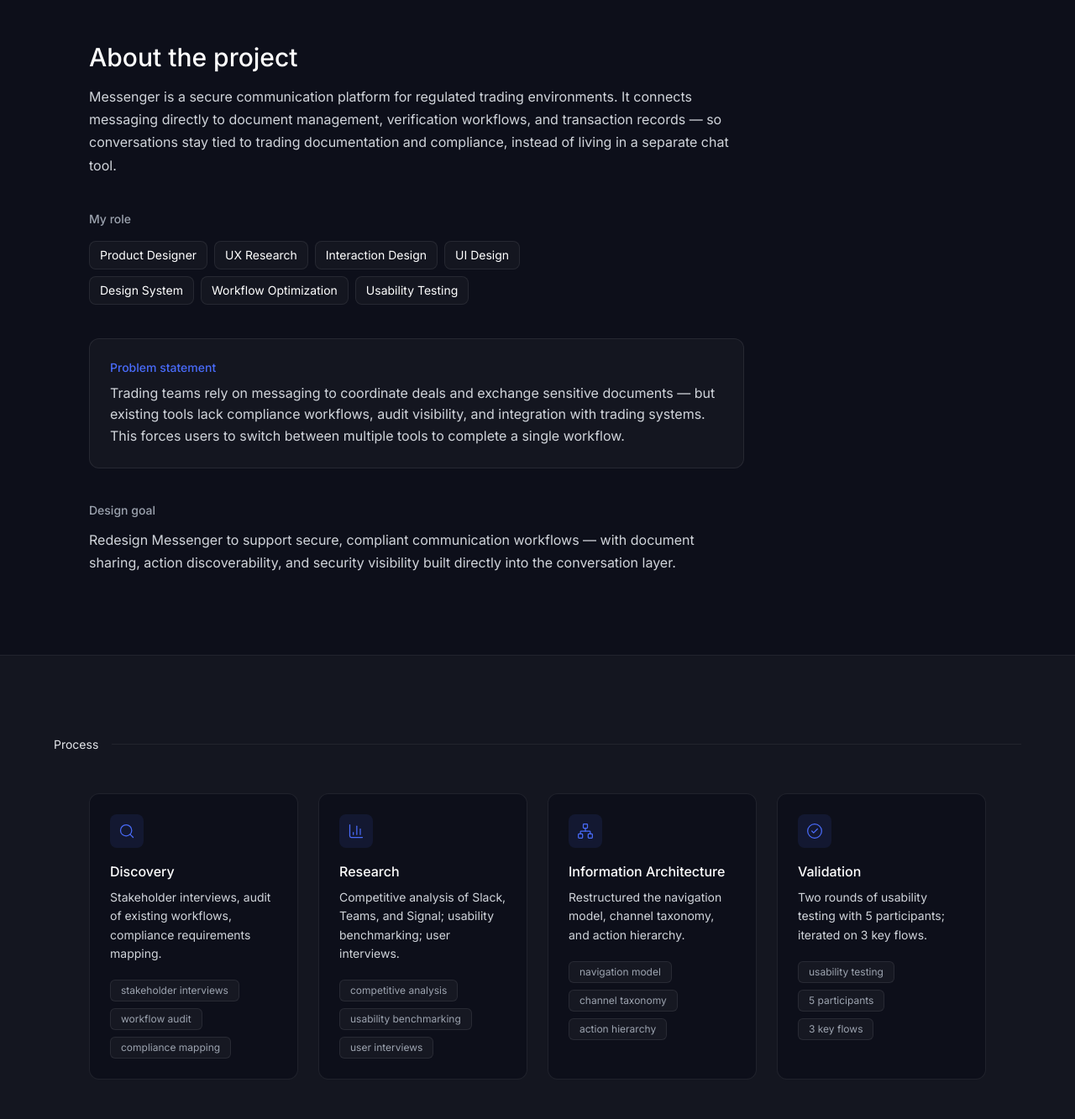
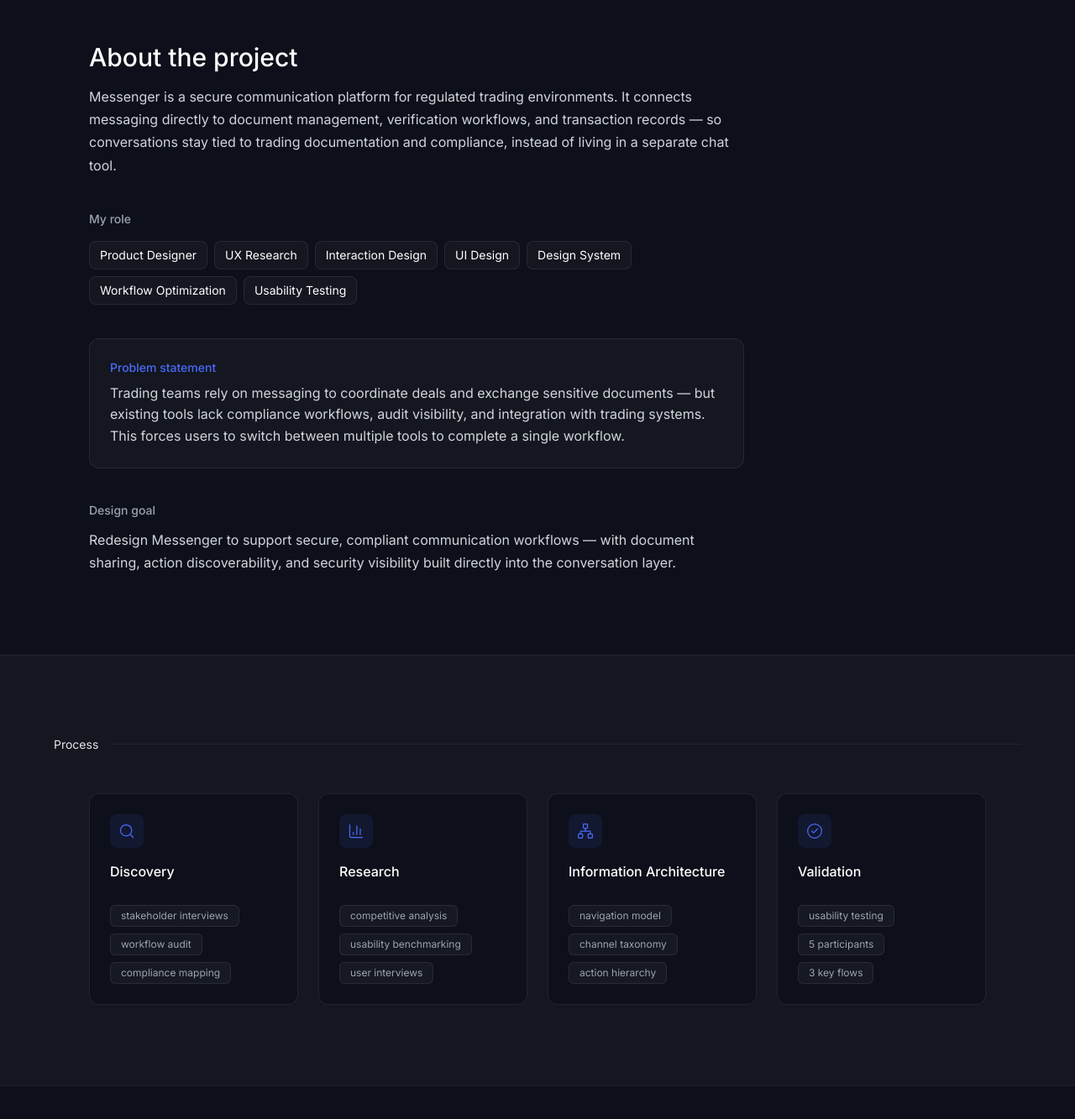
Before and after one commit to AlonaRyzhenko/alyona-portfolio, a Next.js app: page /work/messenger in a window 1280 px wide. Shown: the part 915-2248 px from the top of the page at 84% size. Built offline with nearby package versions, Linux system fonts and the light colour scheme.

Commit message:
Overview: widen pills container to 720px (5+2 layout); Process: remove redundant desc text, keep timeline + tags

```diff
--- a/app/work/messenger/MessengerCaseStudy.tsx
+++ b/app/work/messenger/MessengerCaseStudy.tsx
@@ -272,7 +272,7 @@ export default function MessengerCaseStudy() {
               >
                 My role
               </motion.h3>
-              <motion.div variants={stagger} className="flex flex-wrap gap-2 max-w-[640px]">
+              <motion.div variants={stagger} className="flex flex-wrap gap-2 max-w-[720px]">
                 {responsibilities.map((r) => (
                   <motion.span
                     key={r}
@@ -341,7 +341,6 @@ export default function MessengerCaseStudy() {
                       <h3 className="text-base font-medium text-white mb-2">
                         {step.title}
                       </h3>
-                      <p className="text-[#D1D5DB] text-sm leading-[1.6]">{step.desc}</p>
                     </div>
                     <div className="flex flex-wrap gap-2 mt-1">
                       {step.tags.map((tag) => (
```
